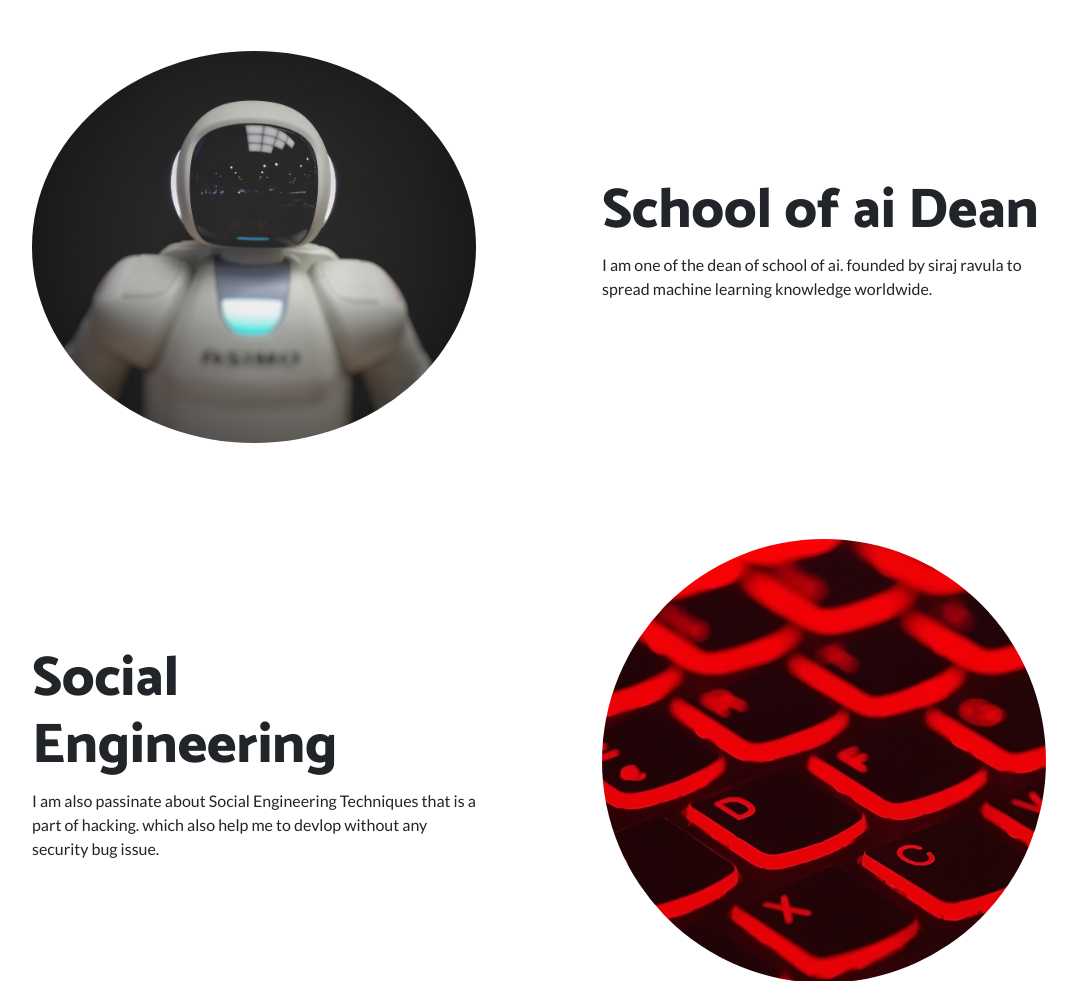
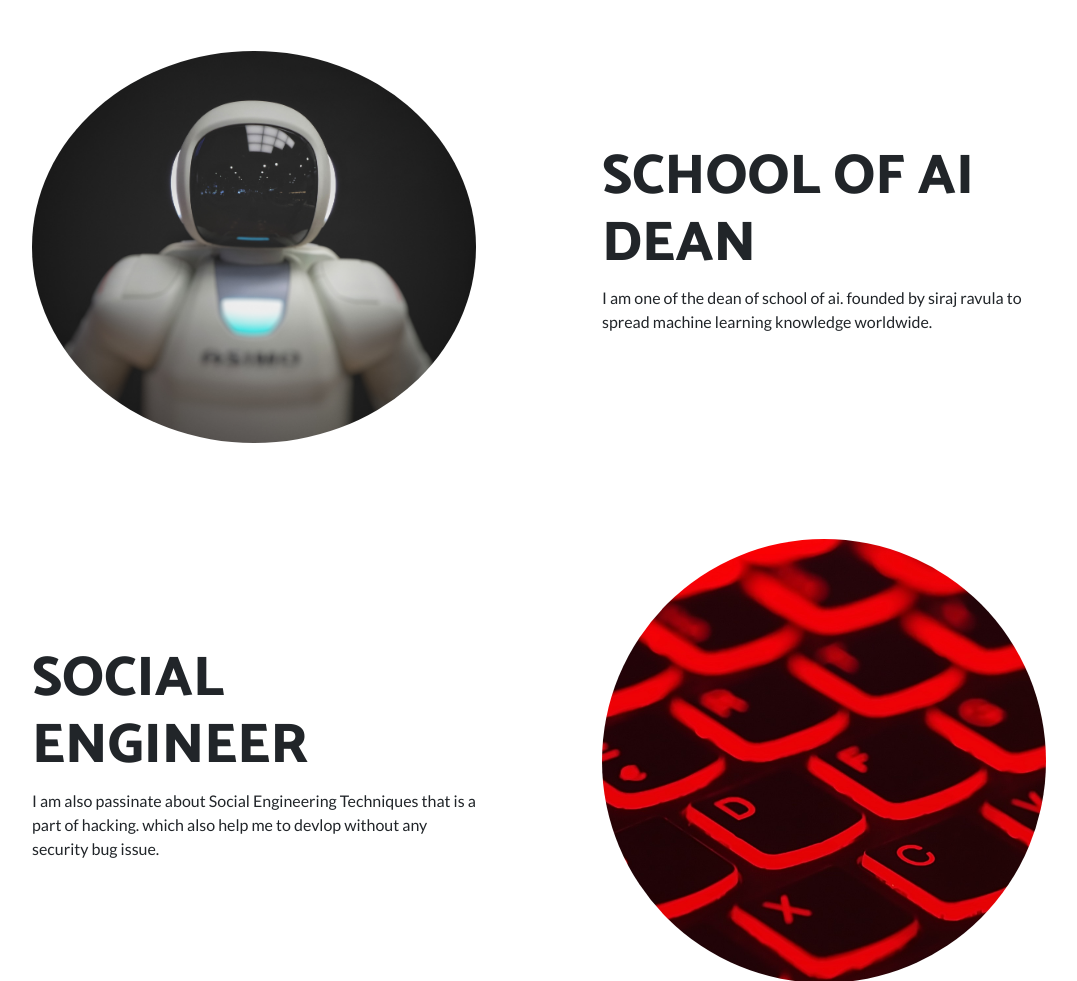
Before and after one commit to ShashankSirmour/about_me, a website: page index.html in a window 1280 px wide. Shown: the part 1223-2204 px from the top of the page, without its empty margins (101-1178 px from the left). Drawn offline with Linux system fonts and the light colour scheme.

Commit message:
Update index.html

```diff
--- a/index.html
+++ b/index.html
@@ -77,7 +77,7 @@
         </div>
         <div class="col-lg-6">
           <div class="p-5">
-            <h2 class="display-4">School of ai Dean</h2>
+            <h2 class="display-4">SCHOOL OF AI DEAN</h2>
             <p>I am one of the dean of school of ai. founded by siraj ravula to spread machine learning knowledge worldwide.</p>
           </div>
         </div>
@@ -95,7 +95,7 @@
         </div>
         <div class="col-lg-6 order-lg-1">
           <div class="p-5">
-            <h2 class="display-4">Social Engineering</h2>
+            <h2 class="display-4">SOCIAL ENGINEER</h2>
             <p>I am also passinate about Social Engineering Techniques that is a part of hacking. which also help me to devlop without
             any security bug issue.</p>
           </div>
```
